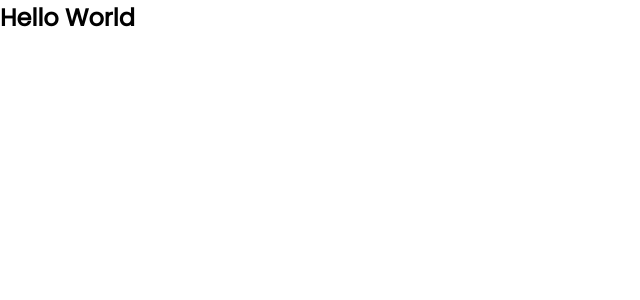
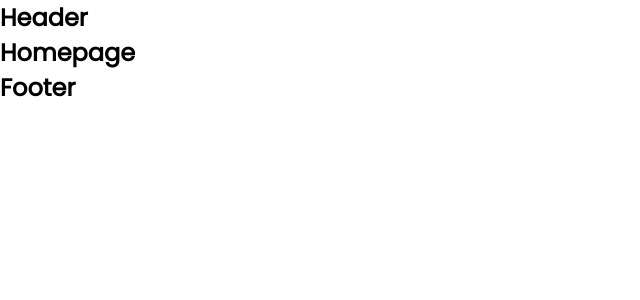
Before and after one commit to NTK7/geurdon-foundation, a React (Create React App) app: page /home in a window 1280 px wide. Shown: the top 300 px of the page, without its empty margins (0-640 px from the left). Built offline with nearby package versions, Linux system fonts and the light colour scheme.

Commit message:
creating the skeleton structure

```diff
--- a/src/App.js
+++ b/src/App.js
@@ -1,5 +1,25 @@
+import { BrowserRouter as Router, Switch, Route, Redirect } from 'react-router-dom';
+import HomePage from './pages/HomePage';
+import Footer from './shared/Footer';
+import Header from './shared/Header';
+
 const App = () => {
-	return <h2>Hello World</h2>;
+	return (
+		<Router>
+			<div>
+				<Header />
+				<Switch>
+					<Route path="/home">
+						<HomePage />
+					</Route>
+					<Route path="/">
+						<Redirect to="/home" />
+					</Route>
+				</Switch>
+				<Footer />
+			</div>
+		</Router>
+	);
 };
 
 export default App;
--- /dev/null
+++ b/src/pages/HomePage.js
@@ -0,0 +1,13 @@
+import styled from "styled-components"
+
+const HomePage = () => {
+	return (
+		<Container>
+			<h2>Homepage</h2>
+		</Container>
+	);
+};
+
+export default HomePage;
+
+const Container = styled.div``;
--- /dev/null
+++ b/src/shared/Footer.js
@@ -0,0 +1,13 @@
+import styled from "styled-components"
+
+const Footer = () => {
+    return (
+        <Container>
+            <h2>Footer</h2>
+        </Container>
+    )
+}
+
+export default Footer
+
+const Container = styled.div``;
--- /dev/null
+++ b/src/shared/Header.js
@@ -0,0 +1,13 @@
+import styled from "styled-components"
+
+const Header = () => {
+    return (
+        <Container>
+            <h2>Header</h2>
+        </Container>
+    )
+}
+
+export default Header
+
+const Container = styled.div``;
```
